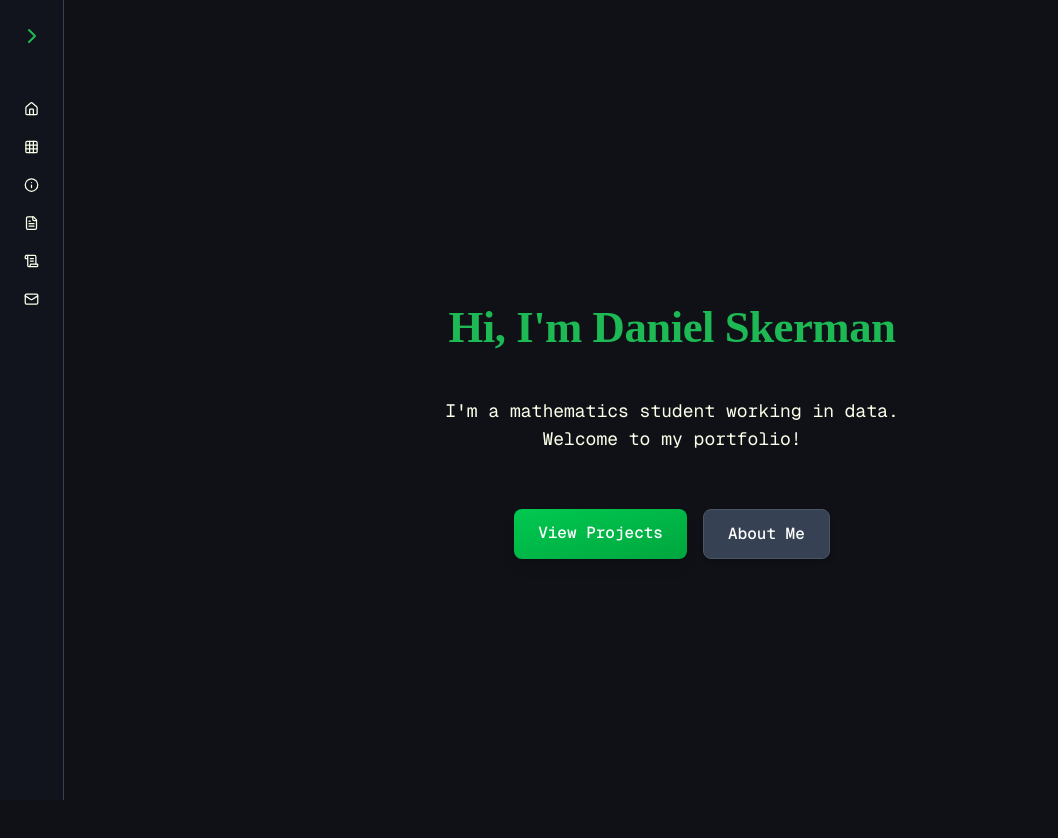
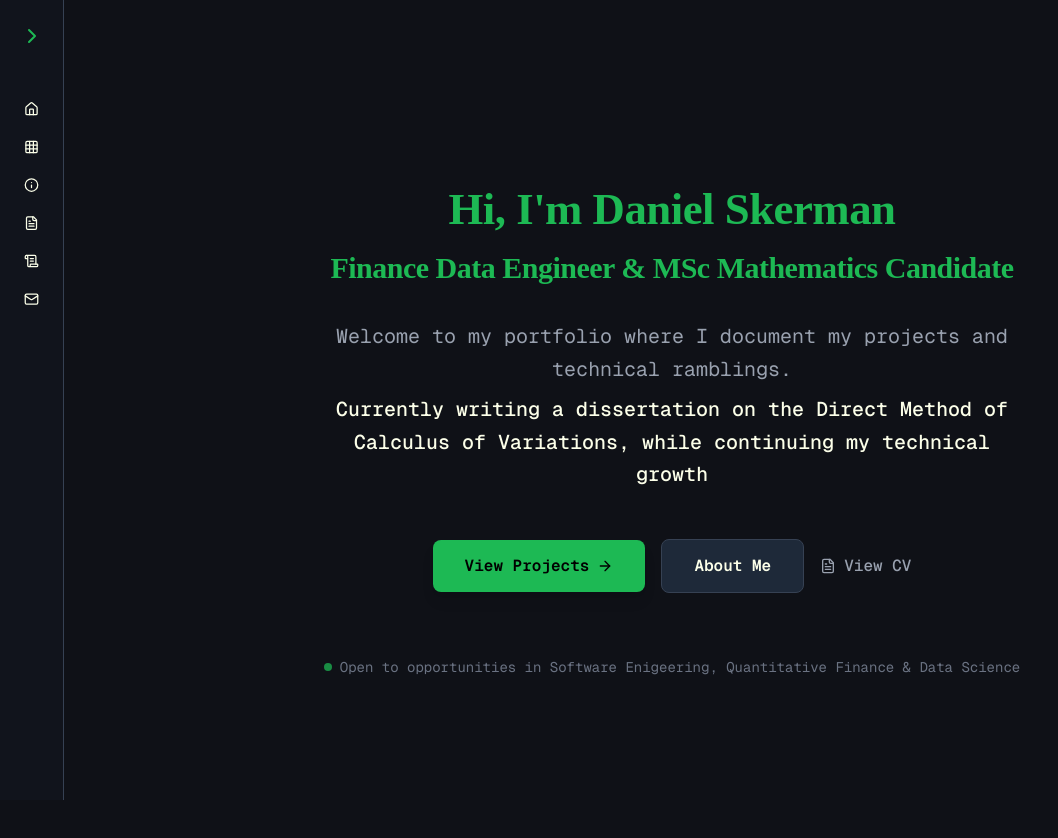
Before and after one commit to skermind/skerman-portfolio, a Next.js app: page / in a window 1280 px wide. Shown: the top 838 px of the page, without its empty margins (0-1058 px from the left). Built offline with nearby package versions, Linux system fonts and the light colour scheme.

Commit message:
new homepage

```diff
--- a/pages/index.js
+++ b/pages/index.js
@@ -1,6 +1,6 @@
-import Image from "next/image";
 import { Geist, Geist_Mono } from "next/font/google";
 import SidebarLayout from "@/components/SidebarLayout";
+import { ArrowRight, FileText } from "lucide-react"; // Add these icons for polish
 
 const geistSans = Geist({
   variable: "--font-geist-sans",
@@ -15,34 +15,59 @@ const geistMono = Geist_Mono({
 export default function Home() {
   return (
     <SidebarLayout>
-      <div
-        className={`${geistSans.className} ${geistMono.className} font-sans grid grid-rows-[20px_1fr_20px] items-center justify-items-center justify-center min-h-screen p-8 pb-20 gap-16 sm:p-20`}
-      >
-        <main className="flex flex-col gap-[32px] row-start-2 items-center">
-          <h1 className="text-5xl font-bold mb-4">
-            Hi, I'm Daniel Skerman
-          </h1>
-          <p className="text-lg mb-6 text-center max-w-xl font-sans">
-            I'm a mathematics student working in data.
-            <br />
-            Welcome to my portfolio!
+      <main className={`${geistSans.className} ${geistMono.className} min-h-screen bg-[#0f1117] text-[#fcffe9] flex items-center justify-center p-8`}>
+        <div className="max-w-3xl w-full text-center space-y-8">
+
+          {/* Greeting & Title */}
+          <div className="space-y-4">
+            <h1 className="text-5xl md:text-6xl font-bold tracking-tight">
+              Hi, I'm <span className="text-[#1DB954]">Daniel Skerman</span>
+            </h1>
+            <h2 className="text-xl md:text-2xl text-gray-300 font-medium">
+              Finance Data Engineer & MSc Mathematics Candidate
+            </h2>
+          </div>
+
+          {/* Value Proposition / Bio */}
+          <p className="text-lg md:text-xl text-gray-400 leading-relaxed max-w-2xl mx-auto">
+            Welcome to my portfolio where I document my projects and technical ramblings.
+            <span className="block mt-2 text-[#fcffe9] font-medium">
+              Currently writing a dissertation on the Direct Method of Calculus of Variations, while continuing my technical growth
+              </span>
           </p>
-          <div className="flex gap-4">
+
+          {/* Call to Action Buttons */}
+          <div className="flex flex-col sm:flex-row gap-4 justify-center items-center pt-4">
             <a
               href="/projects"
-              className="bg-gradient-to-br from-green-500 to-green-600 text-white px-6 py-3 rounded-lg shadow-lg hover:shadow-xl hover:from-green-400 hover:to-green-500 transition-all duration-200 font-medium"
+              className="group flex items-center gap-2 bg-[#1DB954] text-black px-8 py-3.5 rounded-lg font-semibold shadow-lg hover:bg-[#1ed760] hover:shadow-[0_0_20px_rgba(29,185,84,0.4)] transition-all duration-200"
             >
               View Projects
+              <ArrowRight className="w-4 h-4 transition-transform group-hover:translate-x-1" />
             </a>
             <a
               href="/about"
-              className="bg-gray-700 text-white px-6 py-3 rounded-lg shadow-md hover:shadow-lg hover:bg-gray-600 transition-all duration-200 font-medium border border-gray-600"
+              className="flex items-center gap-2 bg-gray-800 text-[#fcffe9] px-8 py-3.5 rounded-lg font-semibold border border-gray-700 hover:bg-gray-700 hover:border-gray-600 transition-all duration-200"
             >
               About Me
             </a>
+            <a
+              href="/cv"
+              className="flex items-center gap-2 text-gray-400 hover:text-[#1DB954] transition-colors duration-200 font-medium mt-2 sm:mt-0"
+            >
+              <FileText className="w-4 h-4" />
+              View CV
+            </a>
           </div>
-        </main>
-      </div>
+
+          {/* Subtle Status Indicator */}
+          <div className="pt-8 flex items-center justify-center gap-2 text-sm text-gray-500">
+            <span className="w-2 h-2 rounded-full bg-[#1DB954] animate-pulse"></span>
+            Open to opportunities in Software Enigeering, Quantitative Finance & Data Science
+          </div>
+
+        </div>
+      </main>
     </SidebarLayout>
   );
 }
```
